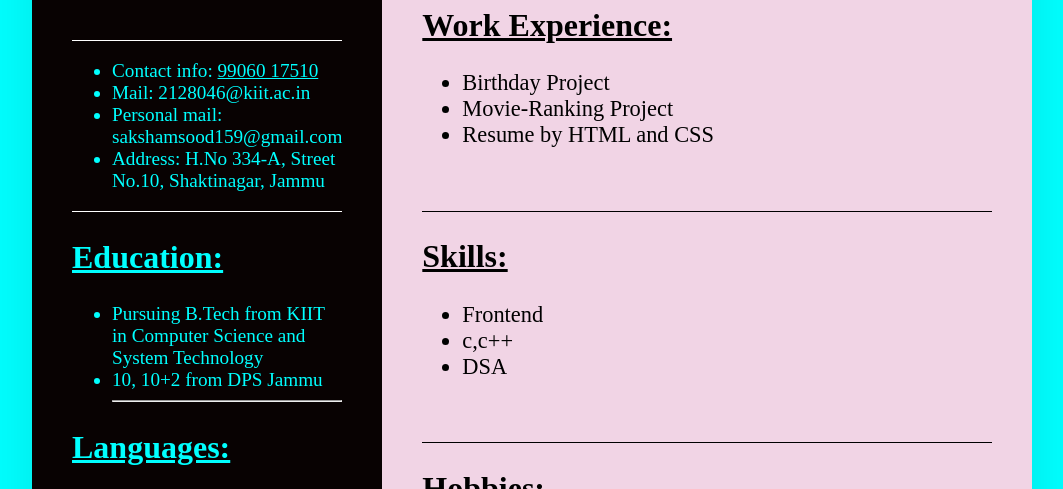
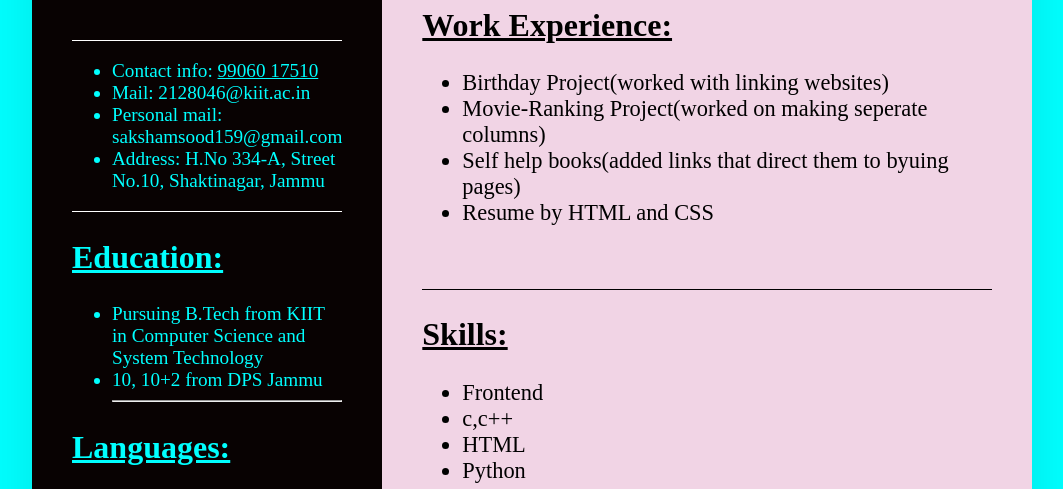
Before and after one commit to SEIZE159/Resume, a plain HTML site: page index.html in a window 1280 px wide. Shown: the part 405-894 px from the top of the page, without its empty margins (108-1171 px from the left). Drawn offline with Linux system fonts and the light colour scheme.

Commit message:
Update index.html

```diff
--- a/index.html
+++ b/index.html
@@ -31,7 +31,6 @@
                     <ul>
                         <li>English</li>
                         <li>Hindi</li>
-                        <li>Punjabi</li>
                     </ul>
                 </div>
             </div>
@@ -46,8 +45,9 @@
                 <div class="exp">
                     <h2><u>Work Experience:</u></h2>
                     <ul>
-                        <li>Birthday Project</li>
-                        <li>Movie-Ranking Project</li>
+                        <li>Birthday Project(worked with linking websites)</li>
+                        <li>Movie-Ranking Project(worked on making seperate columns)</li>
+                        <li>Self help books(added links that direct them to byuing pages)</li>
                         <li>Resume by HTML and CSS</li>
                     </ul>
                 </div>
@@ -56,7 +56,8 @@
                      <ul>
                         <li>Frontend</li>
                         <li>c,c++</li>
-                        <li>DSA</li>
+                        <li>HTML</li>
+                        <li>Python</li>
                     </ul>
                 </div>
                 <div class="hobbies">
```
